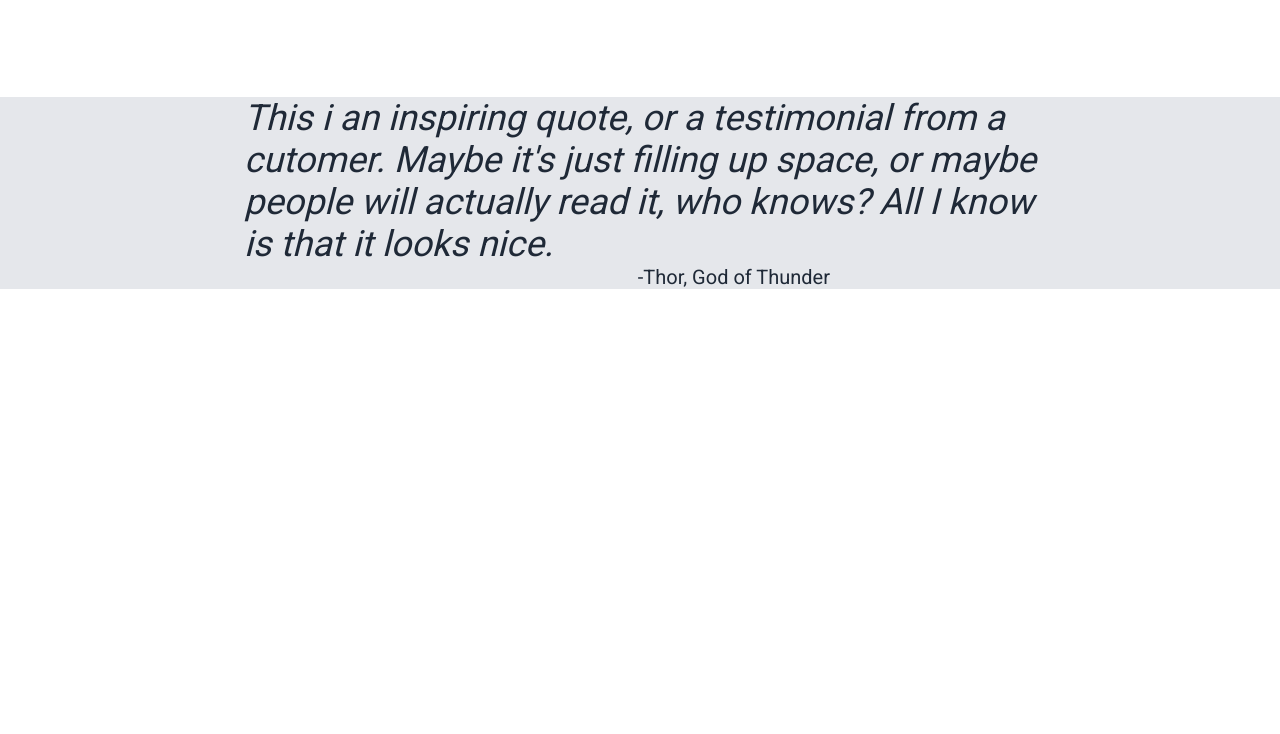
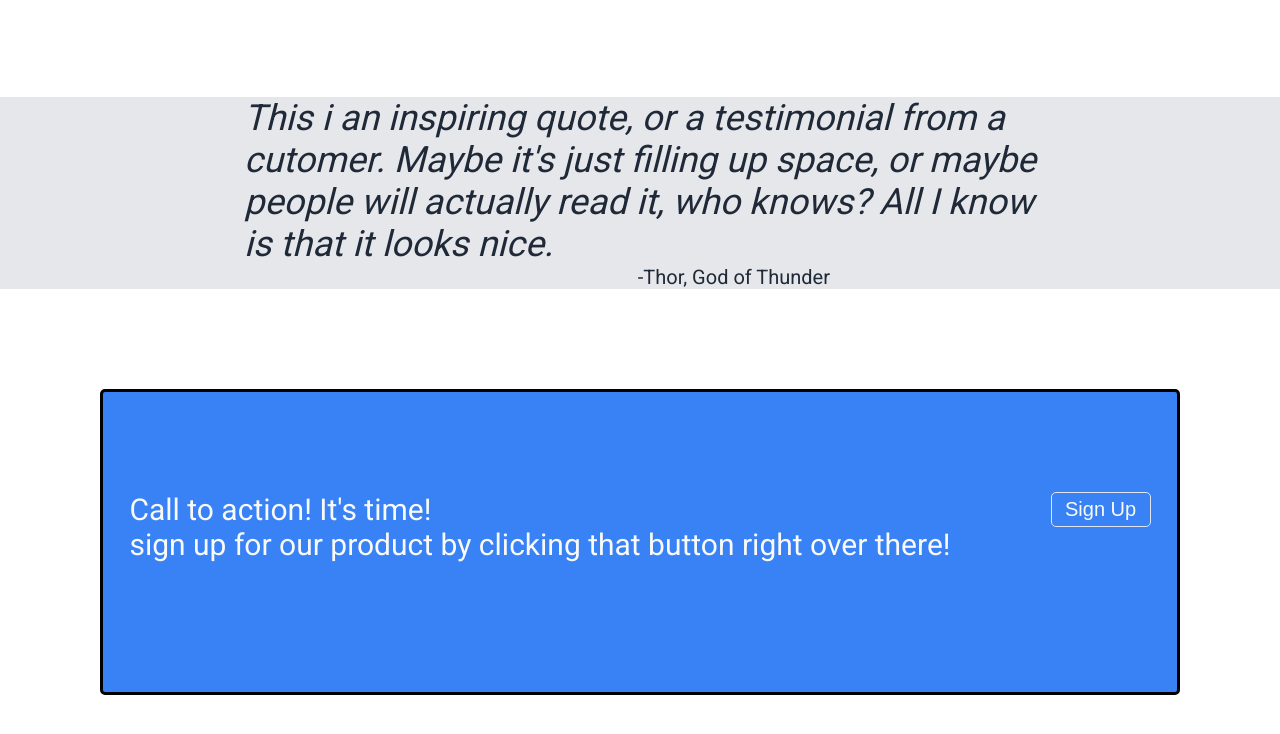
Before and after one commit to TheAngryPigeon/stevens-landing-page, a plain HTML site: page index.html in a window 1280 px wide. Shown: the part 1310-2044 px from the top of the page. Before the commit the page ends 1599 px from the top, so only its background shows below. Drawn offline with Linux system fonts and the light colour scheme.

Commit message:
Added third section. Big blue box, text Added and arranged correctly. "Sign up" button placed and arranged.

```diff
--- a/index.html
+++ b/index.html
@@ -55,17 +55,32 @@
     </div>
     <div class="third-section">
         <div class="quote">
-            <p1>This i an inspiring quote, or a testimonial from a <br/> cutomer. Maybe it's just filling up space, or maybe <br/>people will actually read it, who knows? All I know <br/>is that it looks nice.
+            <p2>This i an inspiring quote, or a testimonial from a <br/> cutomer. Maybe it's just filling up space, or maybe <br/>people will actually read it, who knows? All I know <br/>is that it looks nice.</p2>
         </div>
         <div class="quote-signature">
-            <p2>-Thor, God of Thunder</p2>
+            <p3>-Thor, God of Thunder</p3>
         </div>
+
+    </div>
+    <div class="fourth-section">
+
+        <div class="big-blue-box">
+
+            <div class="big-blue-msg">
+
+                <p4>Call to action! It's time!<br/>sign up for our product by clicking that button right over there!</p4>
+                <button type="button" class="sign up">Sign Up</button>
+
+            </div>
+
+        </div>
+
+
 
     </div>
 
 
 
 
-
 </body>
 </html>
--- a/style.css
+++ b/style.css
@@ -152,6 +152,8 @@ p1 {
     font-style: italic;
     color: #1f2937;
     margin-top: 50px;
+    display: flex;
+    justify-content: center;
 
 }
 .quote-signature {
@@ -164,3 +166,34 @@ p1 {
 
 
 }
+.fourth-section {
+    background-color:#3882f6 ;
+    border-radius: 5px;
+    border-style: solid;
+    margin-top: 100px;
+    margin-bottom: 100px;
+    margin-left: 100px;
+    margin-right: 100px;
+    height: 300px;
+}
+.big-blue-msg {
+    font-size: 30px;
+    font-style: bolder;
+    color: #f9faf8;
+    display: flex;
+    justify-content: center;
+    flex-direction: row;
+    margin-top: 100px;
+
+}
+button{
+background-color: #3882f6;
+font-size: 20px;
+color: #f9faf8;
+width: 100px;
+height: 35px;
+border: 1px #dee5f0;
+border-radius: 5px;
+border-style: solid;
+margin-left: 100px;
+}
```
